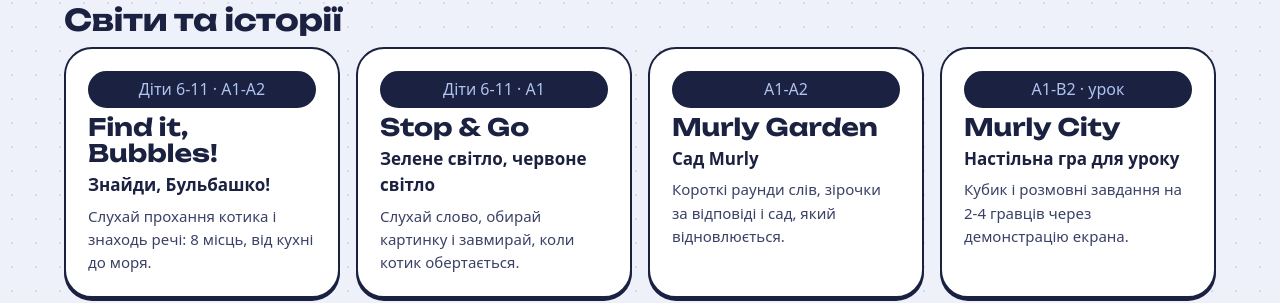
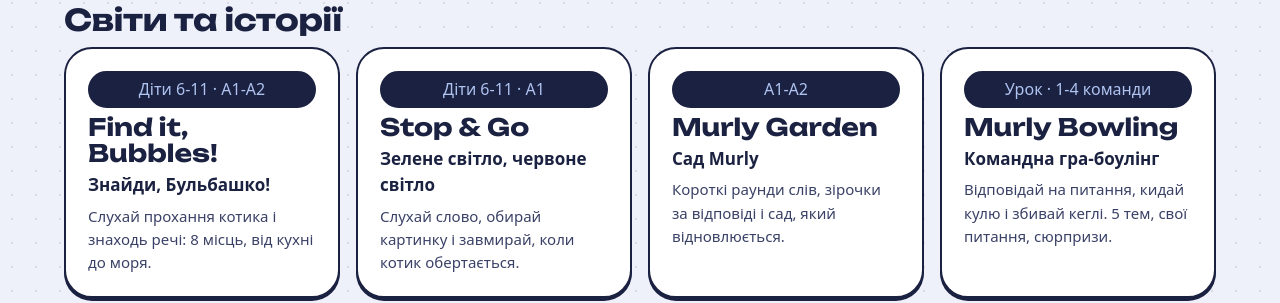
Before and after one commit to mariyavalyanskaya95-create/murly-saas, a Next.js app: page /games in a window 1280 px wide. Shown: the part 341-644 px from the top of the page. Built offline with nearby package versions, Linux system fonts and the light colour scheme; no server answers; a web font is replaced by a local one.

Commit message:
Games page: add Murly Bowling

```diff
--- a/app/(marketing)/games/page.tsx
+++ b/app/(marketing)/games/page.tsx
@@ -26,6 +26,7 @@ const WORLDS: { href: string; title: string; uk: T; text: T; tag: T; color: stri
   { href: '/play/quest', title: 'Find it, Bubbles!', uk: { uk: 'Знайди, Бульбашко!', ru: 'Найди, Пузырёк!', en: 'A seek-and-find quest' }, text: { uk: 'Слухай прохання котика і знаходь речі: 8 місць, від кухні до моря.', ru: 'Слушай просьбы котика и находи вещи: 8 мест, от кухни до моря.', en: 'Listen to the cat and find things: 8 places, from the kitchen to the sea.' }, tag: { uk: 'Діти 6-11 · A1-A2', ru: 'Дети 6-11 · A1-A2', en: 'Kids 6-11 · A1-A2' }, color: 'sky', ready: true },
   { href: '/play/stop-go', title: 'Stop & Go', uk: { uk: 'Зелене світло, червоне світло', ru: 'Зелёный свет, красный свет', en: 'Green light, red light' }, text: { uk: 'Слухай слово, обирай картинку і завмирай, коли котик обертається.', ru: 'Слушай слово, выбирай картинку и замирай, когда котик оборачивается.', en: 'Listen, pick the picture and freeze when the cat turns around.' }, tag: { uk: 'Діти 6-11 · A1', ru: 'Дети 6-11 · A1', en: 'Kids 6-11 · A1' }, color: 'sky', ready: true },
   { href: '/play/garden', title: 'Murly Garden', uk: { uk: 'Сад Murly', ru: 'Сад Murly', en: 'A word garden' }, text: { uk: 'Короткі раунди слів, зірочки за відповіді і сад, який відновлюється.', ru: 'Короткие раунды слов, звёздочки за ответы и сад, который восстанавливается.', en: 'Short word rounds, stars for answers and a garden that grows back.' }, tag: { uk: 'A1-A2' }, color: 'lime', ready: true },
+  { href: '/game-lessons/bowling.html', title: 'Murly Bowling', uk: { uk: 'Командна гра-боулінг', ru: 'Командная игра-боулинг', en: 'A team bowling quiz' }, text: { uk: 'Відповідай на питання, кидай кулю і збивай кеглі. 5 тем, свої питання, сюрпризи.', ru: 'Отвечай на вопросы, бросай шар и сбивай кегли. 5 тем, свои вопросы, сюрпризы.', en: 'Answer questions, roll the ball and knock down pins. 5 themes, your own questions, surprises.' }, tag: { uk: 'Урок · 1-4 команди', ru: 'Урок · 1-4 команды', en: 'Lesson · 1-4 teams' }, color: 'sky', ready: true },
   { href: '/play/city', title: 'Murly City', uk: { uk: 'Настільна гра для уроку', ru: 'Настольная игра для урока', en: 'A board game for lessons' }, text: { uk: 'Кубик і розмовні завдання на 2-4 гравців через демонстрацію екрана.', ru: 'Кубик и разговорные задания на 2-4 игроков через демонстрацию экрана.', en: 'Dice and speaking tasks for 2-4 players via screen share.' }, tag: { uk: 'A1-B2 · урок', ru: 'A1-B2 · урок', en: 'A1-B2 · lesson' }, color: 'mustard', ready: true },
   { href: '/play/stickers', title: 'Make a room', uk: { uk: 'Гра з наліпками', ru: 'Игра с наклейками', en: 'A sticker game' }, text: { uk: 'Облаштуй кімнату наліпками й опиши її: there is, there are, on, next to.', ru: 'Обставь комнату наклейками и опиши её: there is, there are, on, next to.', en: 'Decorate a room with stickers and describe it: there is, there are, on, next to.' }, tag: { uk: 'Діти 6-12 · A1-A2', ru: 'Дети 6-12 · A1-A2', en: 'Kids 6-12 · A1-A2' }, color: 'lime', ready: true },
   { href: '/play/town', title: 'Murly Town 3D', uk: { uk: 'Місто в 3D', ru: 'Город в 3D', en: 'A town in 3D' }, text: { uk: 'Будуй місто й облаштовуй будинок: понад 200 предметів, усе англійською.', ru: 'Строй город и обустраивай дом: больше 200 предметов, всё на английском.', en: 'Build a town and furnish a house: over 200 items, all in English.' }, tag: { uk: '3D · A1-B1' }, color: 'tomato', ready: true },
```
